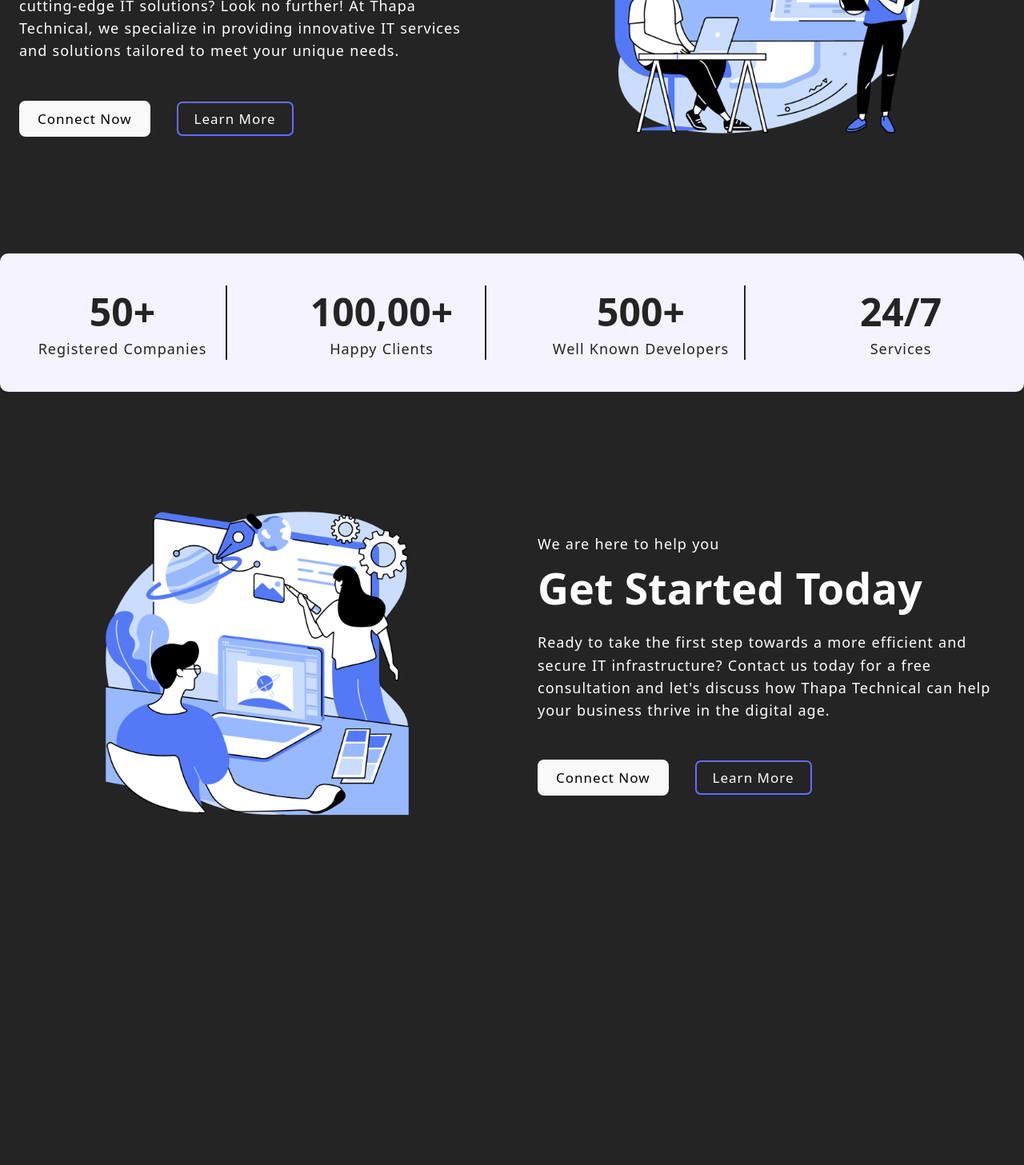
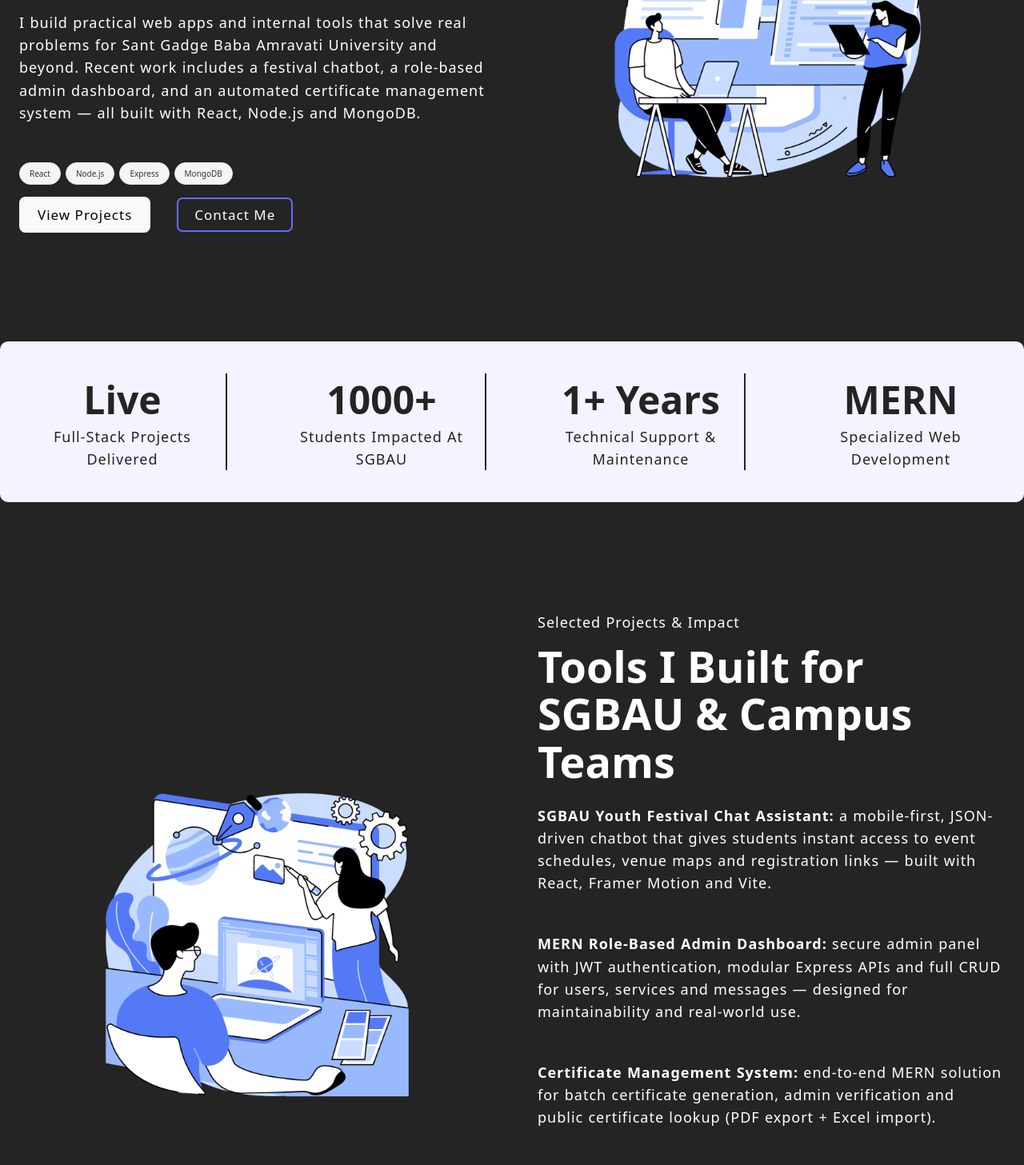
Before and after one commit to Akashmesh/MERN, a React (Vite) app in the folder client/: page / in a window 1280 px wide. Shown: the part 380-1837 px from the top of the page at 80% size. Before the commit the page ends 1557 px from the top, so only its background shows below. Built offline with nearby package versions, Linux system fonts and the light colour scheme; no server answers.

Commit message:
final push

```diff
--- a/client/src/components/Analytics.jsx
+++ b/client/src/components/Analytics.jsx
@@ -1,24 +1,31 @@
 export const Analytics = () => {
-    return <>
+  return (
+    <>
       <section className="section-analytics">
         <div className="container grid grid-four-cols">
+
           <div className="div1">
-                <h2>50+</h2>
-                <p>registered companies</p>
+            <h2>Live</h2>
+            <p>Full-Stack Projects Delivered</p>
           </div>
+
           <div className="div1">
-                <h2>100,00+</h2>
-                <p>Happy Clients</p>
+            <h2>1000+</h2>
+            <p>Students Impacted at SGBAU</p>
           </div>
+
           <div className="div1">
-                <h2>500+</h2>
-                <p>Well Known Developers</p>
+            <h2>1+ Years</h2>
+            <p>Technical Support & Maintenance</p>
           </div>
+
           <div className="div1">
-                <h2>24/7</h2>
-                <p>Services</p>
+            <h2>MERN</h2>
+            <p>Specialized Web Development</p>
           </div>
+
         </div>
       </section>
     </>
-}
+  );
+};
--- a/client/src/index.css
+++ b/client/src/index.css
@@ -695,3 +695,30 @@
 .btn-delete {
   background: #d9534f;
 }
+
+
+.skills-row {
+  display: flex;
+  flex-wrap: wrap;
+  gap: 0.6rem;
+  margin: 1rem 0 1.5rem 0;
+}
+
+.skill {
+  padding: 6px 12px;
+  background: #f3f4f6; /* light gray */
+  color: #333;
+  border-radius: 20px;
+  font-size: 1rem;
+  font-weight: 500;
+  border: 1px solid #e5e7eb;
+  transition: all 0.2s ease-in-out;
+  cursor: default;
+}
+
+.skill:hover {
+  background: #2563eb; /* blue shade */
+  color: white;
+  border-color: #2563eb;
+  transform: translateY(-2px);
+}
--- a/client/src/pages/About.jsx
+++ b/client/src/pages/About.jsx
@@ -3,55 +3,66 @@
 import { useAuth } from "../store/Auth";
 
 export const About = () => {
-  const {user} = useAuth();
+  const { user } = useAuth();
+
   return (
     <>
       <main>
         <section className="section-hero">
           <div className="container grid grid-two-cols">
+
             <div className="hero-content">
-              {/* <p>We care to cure your Health</p> */}
-              <p>Welcome, {user ? `${user.username} to our website` : `to our websiste`}</p>
+              <p>
+                Welcome {user ? `${user.username}` : ""} to my portfolio!
+              </p>
 
-              <h1>Why Choose Us? </h1>
+              <h1>Who Am I?</h1>
+
               <p>
-                Expertise: Our team consists of experienced IT professionals who
-                are passionate about staying up-to-date with the latest industry
-                trends.
+                I’m <strong>Akash Meshram</strong>, a MERN Stack Developer and
+                Technical Support Engineer currently working at
+                <strong> Sant Gadge Baba Amravati University (SGBAU)</strong>.
+                I build practical, scalable, real-world applications that improve
+                internal workflows for students and administrative teams.
               </p>
+
+              <h1>What I Do</h1>
+
               <p>
-                Customization: We understand that every business is unique.
-                Thats why we create solutions that are tailored to your specific
-                needs and goals.
+                <strong>Full-Stack Development:</strong> I design and develop
+                modern web applications using React, Node.js, Express, and MongoDB.
+                My projects include a Youth Festival Chat Assistant, an automated
+                Certificate Management System, and a secure Role-Based Admin Dashboard.
               </p>
+
               <p>
-                Customer-Centric Approach: We prioritize your satisfaction and
-                provide top-notch support to address your IT concerns.
+                <strong>Technical Support & Software Maintenance:</strong>
+                I ensure SGBAU’s software systems run smoothly by resolving issues,
+                maintaining applications, and improving system reliability.
               </p>
-              <p>
-                Affordability: We offer competitive pricing without compromising
-                on the quality of our services.
-              </p>
-              <p>
-                Reliability: Count on us to be there when you need us. We're
-                committed to ensuring your IT environment is reliable and
-                available 24/7.
-              </p>
+
+
               <div className="btn btn-group">
                 <NavLink to="/contact">
-                  <button className="btn"> Connect Now</button>
+                  <button className="btn">Contact Me</button>
                 </NavLink>
-                <button className="btn secondary-btn">learn more</button>
+
+                <NavLink to="/service">
+                  <button className="btn secondary-btn">View My Work</button>
+                </NavLink>
               </div>
             </div>
+
+            {/* Image remains the same */}
             <div className="hero-image">
               <img
                 src="/images/about.png"
-                alt="coding buddies "
+                alt="coding buddies"
                 width="400"
                 height="500"
               />
             </div>
+
           </div>
         </section>
       </main>
--- a/client/src/pages/Home.jsx
+++ b/client/src/pages/Home.jsx
@@ -7,70 +7,101 @@
         <section className="section-hero">
           <div className="container grid grid-two-cols">
             <div className="hero-content">
-              <p>We are here for you...</p>
-              <h1>Welcome to ..... Tech Solutions</h1>
+              <p>Hi — I'm Akash Meshram</p>
+              <h1>MERN Developer & Technical Support at SGBAU</h1>
+
               <p>
-                Are you ready to take your business to the next level with
-                cutting-edge IT solutions? Look no further! At Thapa Technical,
-                we specialize in providing innovative IT services and solutions
-                tailored to meet your unique needs.
+                I build practical web apps and internal tools that solve real
+                problems for Sant Gadge Baba Amravati University and beyond.
+                Recent work includes a festival chatbot, a role-based admin
+                dashboard, and an automated certificate management system —
+                all built with React, Node.js and MongoDB.
               </p>
+
+              <div className="skills-row" aria-hidden>
+                <span className="skill">React</span>
+                <span className="skill">Node.js</span>
+                <span className="skill">Express</span>
+                <span className="skill">MongoDB</span>
+              </div>
+
               <div className="btn btn-group">
+                <a href="https://github.com/Akashmesh">
+                  <button className="btn">View Projects</button>
+                </a>
                 <a href="/contact">
-                  <button className="btn">connect now</button>
-                </a>
-                <a href="/services">
-                  <button className="btn secondary-btn">learn more</button>
+                  <button className="btn secondary-btn">Contact Me</button>
                 </a>
               </div>
             </div>
 
-            {/* hero images  */}
+            {/* hero image */}
             <div className="hero-image">
               <img
                 src="/images/home.png"
-                alt="coding together"
-                width="400"
-                height="500"
+                alt="Akash Meshram working on code"
+                width="420"
+                height="420"
               />
             </div>
           </div>
         </section>
       </main>
 
-      {/* 2nd section  */}
+      {/* Analytics / Metrics */}
       <Analytics />
 
-      {/* 3rd section  */}
+      {/* Projects / Call to action */}
       <section className="section-hero">
         <div className="container grid grid-two-cols">
-          {/* hero images  */}
+          {/* image / screenshot */}
           <div className="hero-image">
             <img
               src="/images/design.png"
-              alt="coding together"
-              width="400"
-              height="500"
+              alt="Screenshots of projects"
+              width="420"
+              height="420"
             />
           </div>
 
           <div className="hero-content">
-            <p>We are here to help you</p>
-            <h1>Get Started Today</h1>
+            <p>Selected Projects & Impact</p>
+            <h1>Tools I Built for SGBAU & Campus Teams</h1>
+
             <p>
-              Ready to take the first step towards a more efficient and secure
-              IT infrastructure? Contact us today for a free consultation and
-              let's discuss how Thapa Technical can help your business thrive in
-              the digital age.
+              <strong>SGBAU Youth Festival Chat Assistant:</strong> a mobile-first,
+              JSON-driven chatbot that gives students instant access to event
+              schedules, venue maps and registration links — built with React,
+              Framer Motion and Vite.
             </p>
+
+            <p>
+              <strong>MERN Role-Based Admin Dashboard:</strong> secure admin
+              panel with JWT authentication, modular Express APIs and full CRUD
+              for users, services and messages — designed for maintainability
+              and real-world use.
+            </p>
+
+            <p>
+              <strong>Certificate Management System:</strong> end-to-end MERN
+              solution for batch certificate generation, admin verification and
+              public certificate lookup (PDF export + Excel import).
+            </p>
+
             <div className="btn btn-group">
-              <a href="/contact">
-                <button className="btn">connect now</button>
+              <a href="https://youthfestival.netlify.app/">
+                <button className="btn">Open Chat Assistant</button>
               </a>
-              <a href="/services">
-                <button className="btn secondary-btn">learn more</button>
+              <a href="/projects#cert-system">
+                <button className="btn secondary-btn">See Certificate System</button>
               </a>
             </div>
+
+            <p style={{ marginTop: "8px", fontSize: "1.3rem" }}>
+              I also handle technical support & software maintenance for SGBAU,
+              ensuring systems run reliably while building tools that improve
+              workflows.
+            </p>
           </div>
         </div>
       </section>
--- a/client/src/pages/Login.jsx
+++ b/client/src/pages/Login.jsx
@@ -44,7 +44,7 @@
 
             if (decoded.isAdmin) {
                 toast.success("Welcome Admin!");
-                navigate("/admin");
+                navigate("/admin/users");
             } else {
                 toast.success("Login successful");
                 navigate("/");
```
Lines whose indentation alone changed are shown as unchanged.
